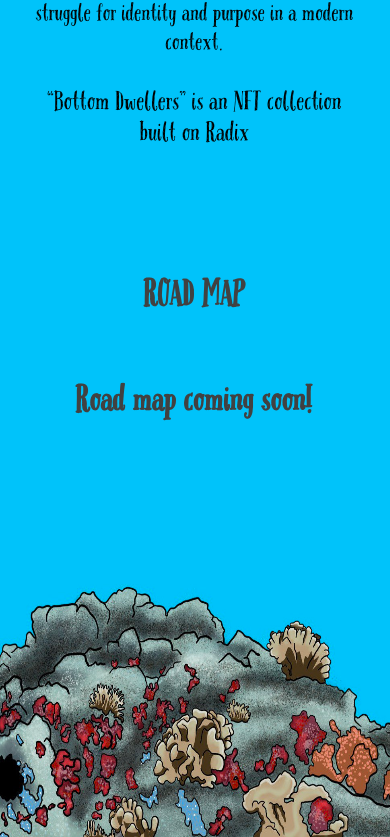
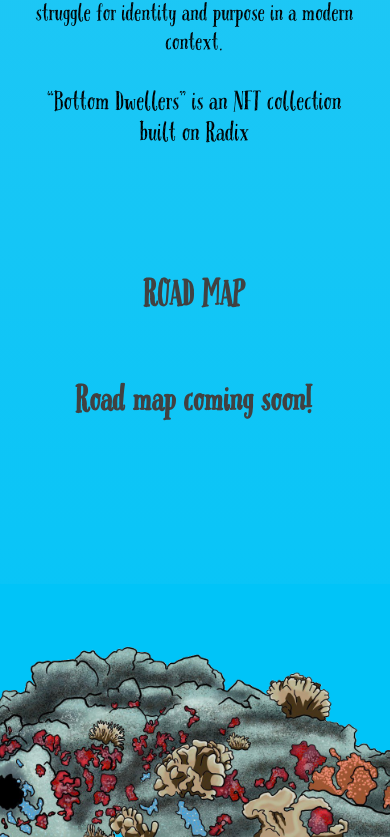
Before and after one commit to A-R96/Bottom-Dwellers, a plain HTML site: page main.html in a window 390 px wide. Shown: the part 969-1806 px from the top of the page. Drawn offline with Linux system fonts and the light colour scheme.

Commit message:
update styles, color fixes

```diff
--- a/assets/styles/main-styles.css
+++ b/assets/styles/main-styles.css
@@ -2,6 +2,7 @@
   --accent-text: #414141;
   --roadmap-gradient: linear-gradient(transparent, rgb(0, 196, 248));
   --button-bg: #ff5f47;
+  --default-background-color: #00c4f8;
   --page-gradient: linear-gradient(
     to bottom,
     #8ad9f7 0%,
@@ -10,8 +11,7 @@
   );
   --page-gradient-mobile: linear-gradient(
     to bottom,
-    #8ad9f7 0%,
-    #00c4f8 90%,
+    #1fc7f5 50%,
     #00c4f8 100%
   );
 }
@@ -52,8 +52,8 @@ body {
     padding: 0;
     justify-content: center;
     height: auto;
-    background: #00c3fa;
-    -webkit-background: #00c3fa;
+    background: var(--page-gradient-mobile);
+    -webkit-background: var(--page-gradient-mobile);
   }
 }
 
@@ -259,6 +259,7 @@ body {
   width: 100vw;
   height: 250px;
   overflow: hidden;
+  background-color: var(--default-background-color);
 
   @media (max-width: 768px) {
     width: 120vw;
--- a/main.html
+++ b/main.html
@@ -64,7 +64,7 @@
       </div>
 
      <div class="coral-wrapper">
-        <img id="coralreef" src="assets/images/croppedreef.png" alt="coming soon!">
+        <img id="coralreef" src="assets/images/coral-alpha.PNG" alt="coral reef">
       </div>
 
 
```
Also changed, not shown: assets/images/coral-alpha.PNG (added), assets/images/subStill.jpg (deleted), assets/images/website-preview.PNG (added).
